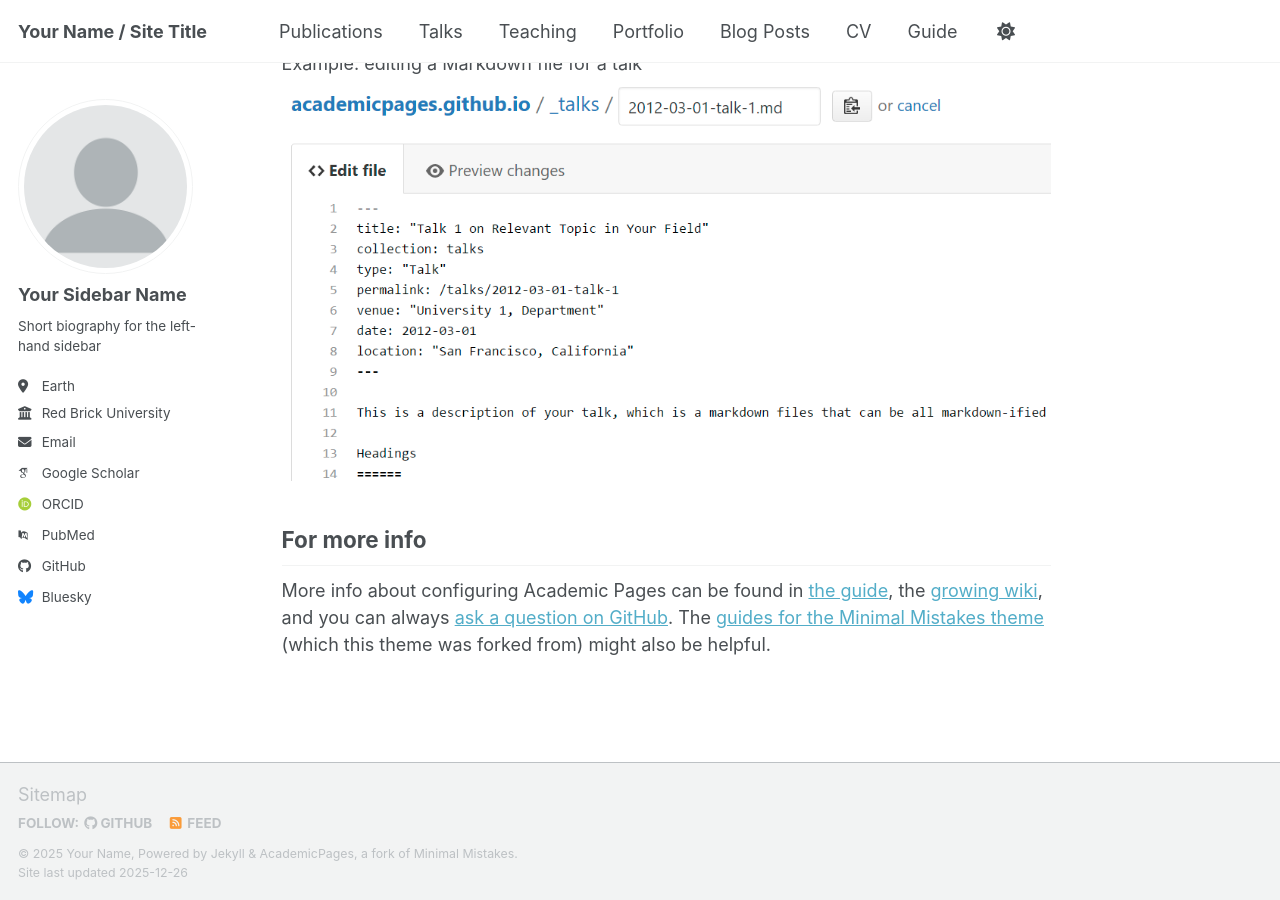
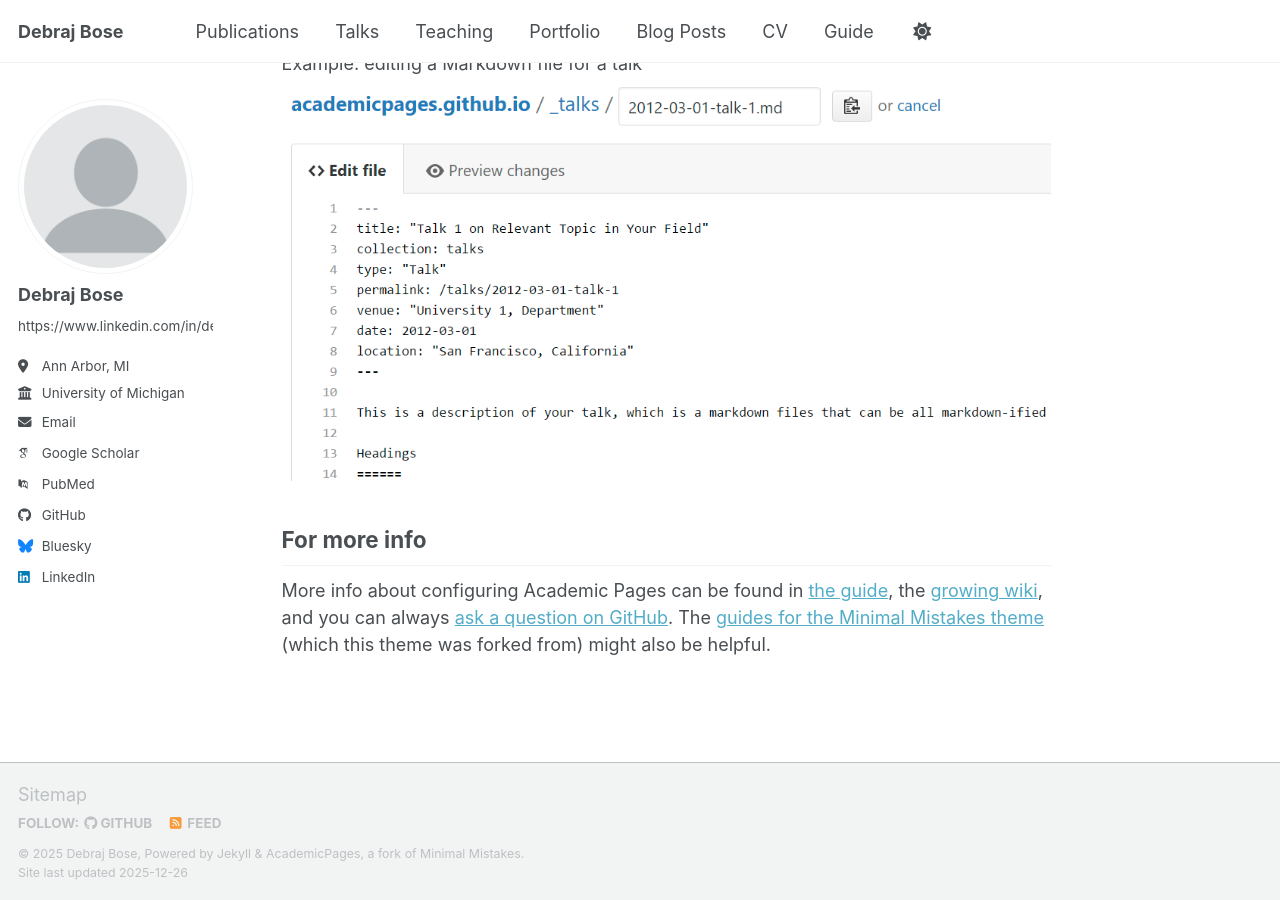
Before and after one commit to bosedebraj96/bosedebraj96.github.io, a Jekyll site: the page built from _pages/about.md, in a window 1280 px wide and 900 px high, scrolled down 2718 px. Built offline with Jekyll 4.4.1, drawn with Linux system fonts in a browser that asks for light colours; some web fonts are replaced; a script bundle is joined from its source files by our own code; library files that are not in the unit come from our copies.

Commit message:
First update of config.yml
Updated basic info in config.yml

```diff
--- a/_config.yml
+++ b/_config.yml
@@ -9,14 +9,14 @@
 # Basic Site Settings
 locale                   : "en-US"
 site_theme               : "default" # the available themes options are "default", "air", "sunrise", "mint", "dirt" and "contrast"
-title                    : "Your Name / Site Title"
+title                    : "Debraj Bose"
 title_separator          : "-"
-name                     : &name "Your Name"
-description              : &description "Your Name's academic portfolio"   # Update this with a general description of your site, this is the default if not overridden by a page
-url                      : https://academicpages.github.io # The base hostname & protocol for your site e.g. "https://[your GitHub username].github.io",
+name                     : &name "Debraj Bose"
+description              : &description "PhD Student in Biostatistics | Statistical Genetics"   # Update this with a general description of your site, this is the default if not overridden by a page
+url                      : "https://bosedebraj96.github.io" # The base hostname & protocol for your site e.g. "https://[your GitHub username].github.io",
                                                            # or if you already have some other page hosted on Github then use "https://[your GitHub username].github.io/[Your Repo Name]"
 baseurl                  : "" # the subpath of your site, e.g. "/blog"
-repository               : "academicpages/academicpages.github.io"
+repository               : "bosedebraj96/bosedebraj96.github.io"
 
 # Site Author - The following control what appear as part of the author content on the side bar.
 #               If a field is blank the icon and link will not appear, otherwise it will be shown.
@@ -24,24 +24,24 @@ repository               : "academicpages/academicpages.github.io"
 author:
   # Biographic information
   avatar           : "profile.png"
-  name             : "Your Sidebar Name"
+  name             : "Debraj Bose"
   pronouns         : # example: "she/her"
-  bio              : "Short biography for the left-hand sidebar"
-  location         : "Earth"
-  employer         : "Red Brick University"
+  bio              : "https://www.linkedin.com/in/debrajbose96/"
+  location         : "Ann Arbor, MI"
+  employer         : "University of Michigan"
   uri              : # URL
-  email            : "none@example.org"
+  email            : "bose@umich.edu"
 
   # Academic websites
   academia         : # URL
   arxiv            : # URL - Update with the correct link to your profile
-  googlescholar    : "https://scholar.google.com/citations?user=PS_CX0AAAAAJ"
+  googlescholar    : "https://scholar.google.com/citations?user=2fmgK2gAAAAJ&hl=en"
   inspire-hep      : # URL
   impactstory      : # URL
-  orcid            : "https://orcid.org/yourorcidurl"
+  orcid            : # URL
   semantic         : # URL
   ssrn             : # URL
-  pubmed           : "https://www.ncbi.nlm.nih.gov/pubmed/?term=john+snow"
+  pubmed           : "https://pubmed.ncbi.nlm.nih.gov/?term=debraj+bose#"
   researchgate     : # URL
   scopus           : # URL
   zotero           : # URL
@@ -51,7 +51,7 @@ author:
   bitbucket        : # Username - Update with your username on the site
   codepen          : # Username
   dribbble         : # Username
-  github           : "academicpages"
+  github           : "bosedebraj96"
   kaggle           : # Username
   stackoverflow    : # User number or user number and name (i.e., use "1" or "1/jeff-atwood")
 
@@ -66,7 +66,7 @@ author:
   keybase          : # Username
   instagram        : # Username
   lastfm           : # Username
-  linkedin         : # Username
+  linkedin         : "https://www.linkedin.com/in/debrajbose96/"
   mastodon         : # URL
   medium           : # URL
   pinterest        : # Username
```
